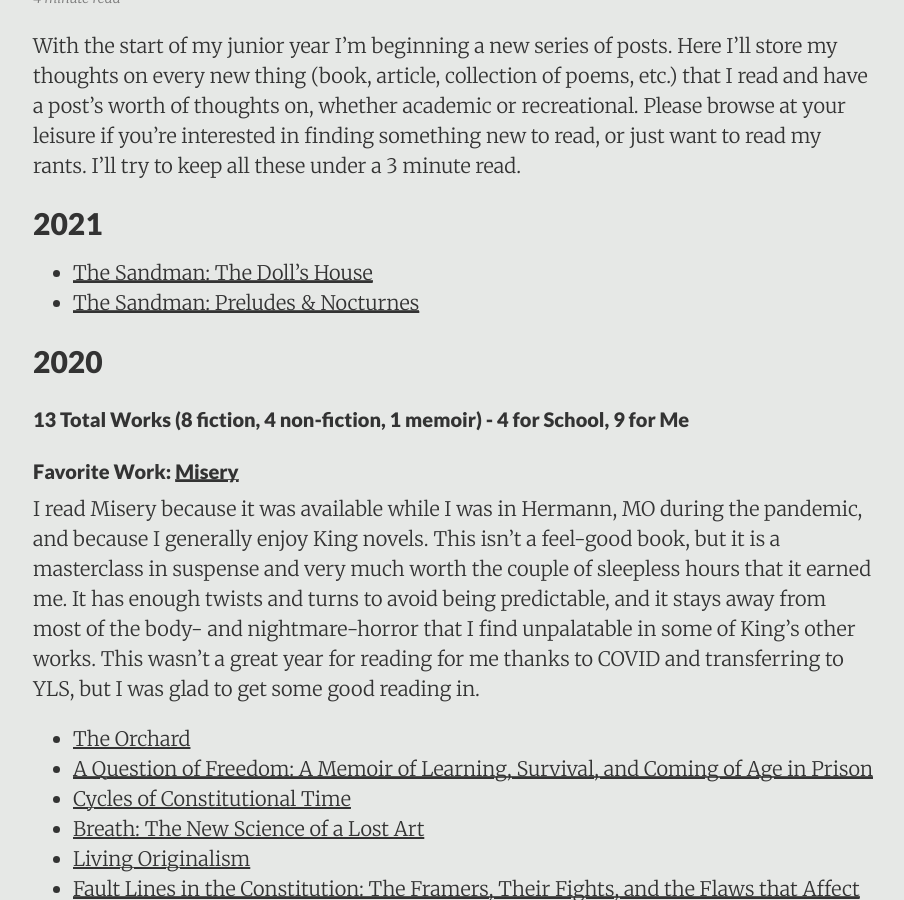
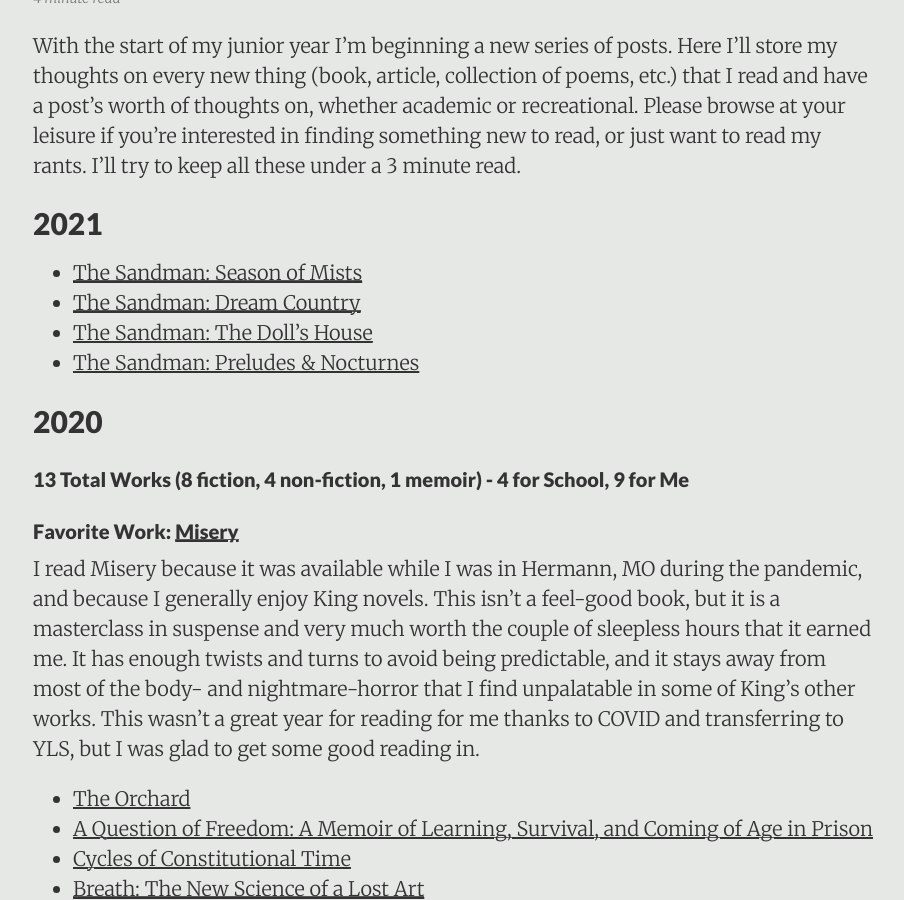
Before and after one commit to DestinyRoseMurphy/DestinyRoseMurphy.github.io, a Jekyll site: the page built from _posts/2017-08-21-Things-I've-Read.md, in a window 1280 px wide and 900 px high, scrolled down 352 px. Shown: the whole window, without its empty margins (187-1091 px from the left). Built offline with Jekyll 4.4.1, drawn with Linux system fonts in a browser that asks for light colours.

Commit message:
Update 2017-08-21-Things-I've-Read.md

```diff
--- a/_posts/2017-08-21-Things-I've-Read.md
+++ b/_posts/2017-08-21-Things-I've-Read.md
@@ -27,6 +27,8 @@ With the start of my junior year I'm beginning a new series of posts. Here I'll
 
 ## 2021
 
+- [The Sandman: Season of Mists](/details/2021-01-06-Sandman-4)
+- [The Sandman: Dream Country](/details/2021-01-05-Sandman-3)
 - [The Sandman: The Doll's House](/details/2021-01-04-Sandman-2)
 - [The Sandman: Preludes & Nocturnes](/details/2021-01-02-Sandman-1)
 
```
